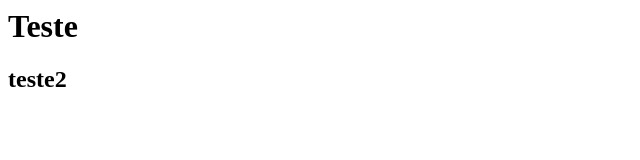
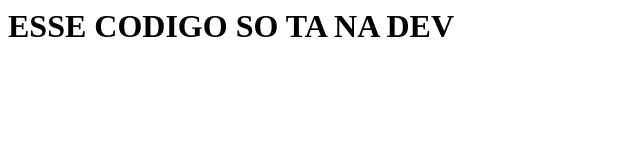
Before and after one commit to Zosin0/MinicursoCEUB, a plain HTML site: page index.html in a window 1280 px wide. Shown: the whole page, without its empty margins (0-640 px from the left). Drawn offline with Linux system fonts and the light colour scheme.

Commit message:
Mudando para a dev

```diff
--- a/index.html
+++ b/index.html
@@ -1,8 +1,7 @@
 <html>
 	<body>
 
-		<h1>Teste</h1>
-		<h2>teste2</h2>
+		<h1>ESSE CODIGO SO TA NA DEV</h1>
 
 	</body>
 </html>
```
